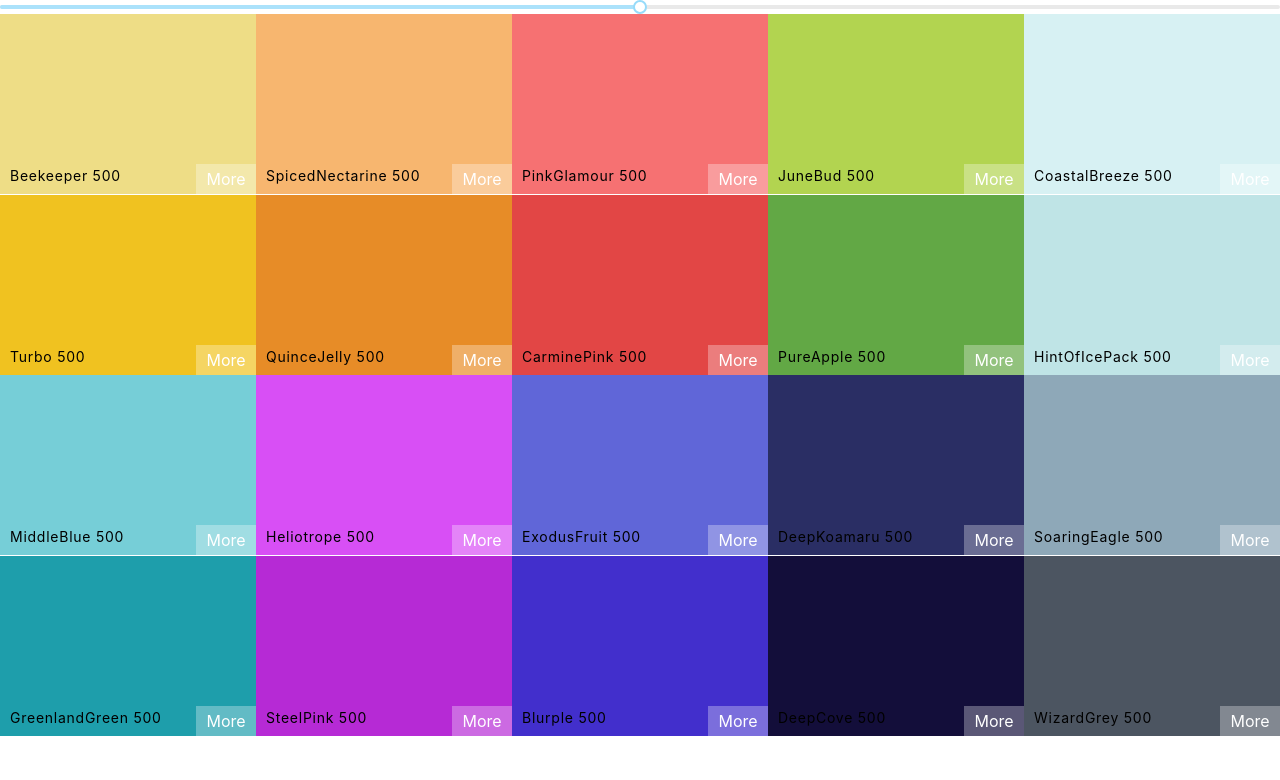
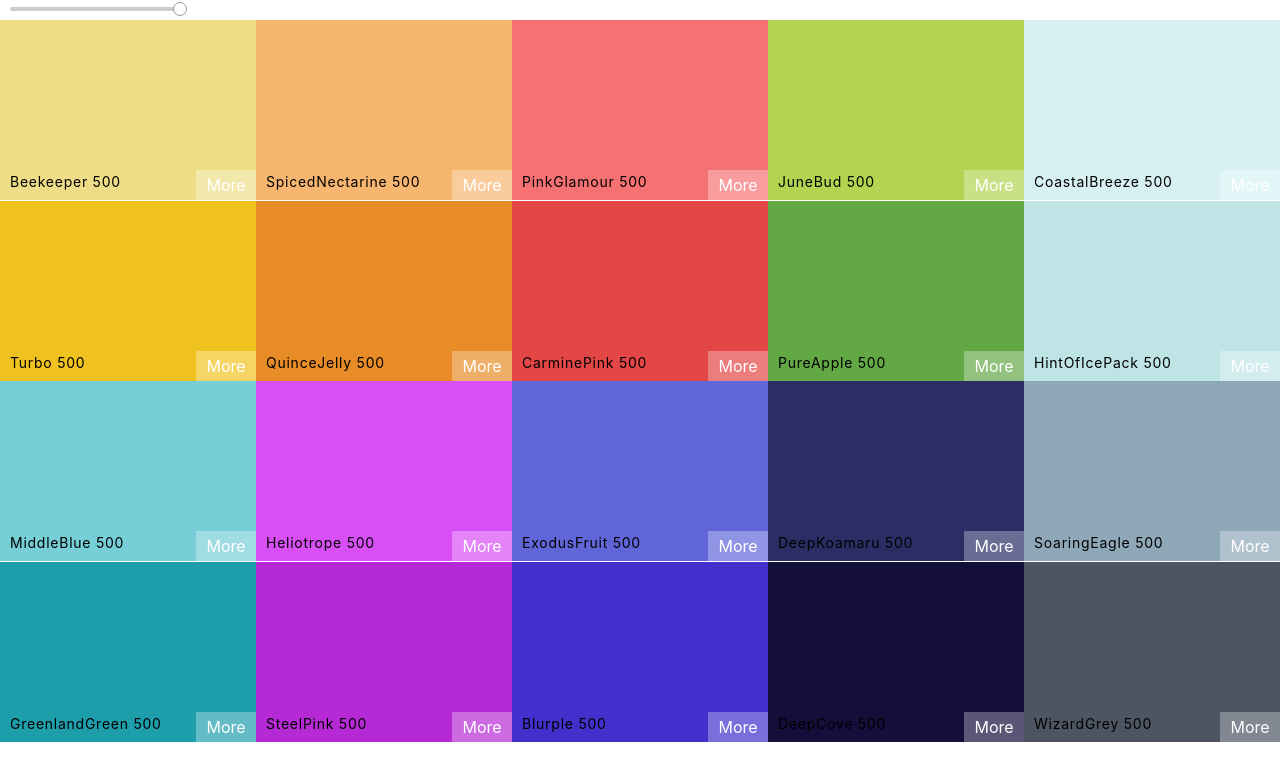
Before and after one commit to dmaixner93/color_app, a React (Create React App) app: page / in a window 1280 px wide. Shown: the top 780 px of the page. Built offline with nearby package versions, Linux system fonts and the light colour scheme.

Commit message:
Styled slider bar

```diff
--- a/src/Palette.css
+++ b/src/Palette.css
@@ -6,3 +6,39 @@
 .Palette-colors {
     height: 90%;
 }
+
+.slider {
+    width: 340px;
+    margin: 0 10px;
+    display: inline-block;
+}
+
+.rc-slider-track {
+    background-color: #ccc;
+}
+
+.rc-slider-rail {
+    height: 8px;
+    background-color: transparent;
+}
+
+.rc-slider-handle,
+.rc-slider-handle:active
+{
+    outline: none;
+    border: 1px solid #999;
+    cursor: default;
+}
+
+.rc-slider-handle,
+.rc-slider-handle:active,
+.rc-slider-handle:focus {
+    box-shadow: none;
+    outline: none;
+}
+
+.rc-slider-handle:hover {
+    background-color: #eee;
+    outline: none;
+    box-shadow: none;
+}
--- a/src/Palette.js
+++ b/src/Palette.js
@@ -1,8 +1,8 @@
 import React, { Component } from 'react';
-import './Palette.css';
 import ColorBox from './ColorBox.js';
 import Slider from 'rc-slider';
 import 'rc-slider/assets/index.css';
+import './Palette.css';
 
 class Palette extends Component {
     constructor(props) {
@@ -21,6 +21,7 @@
         ));
         return (
             <div className="Palette">
+                <div className="slider">
                     <Slider
                         defaultValue={level}
                         min={100}
@@ -28,6 +29,7 @@
                         step={100}
                         onAfterChange={this.changeLevel}
                     />
+                </div>
                 {/* Navbar goes here */}
                 <div className="Palette-colors">{colorBoxes}</div>
                 {/* Footer goes here */}
```
Lines whose indentation alone changed are shown as unchanged.
